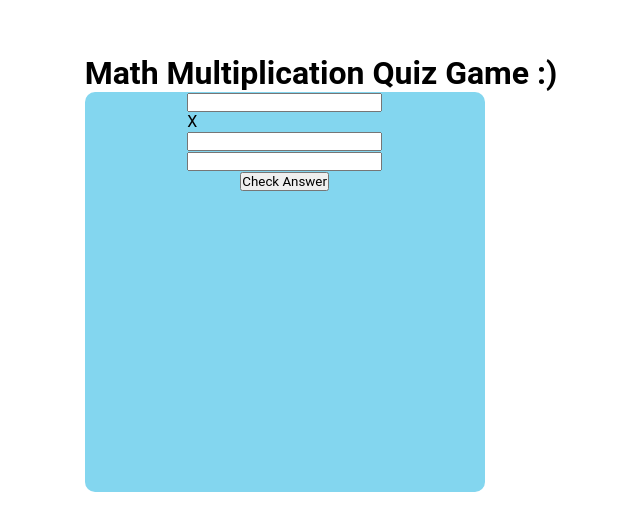
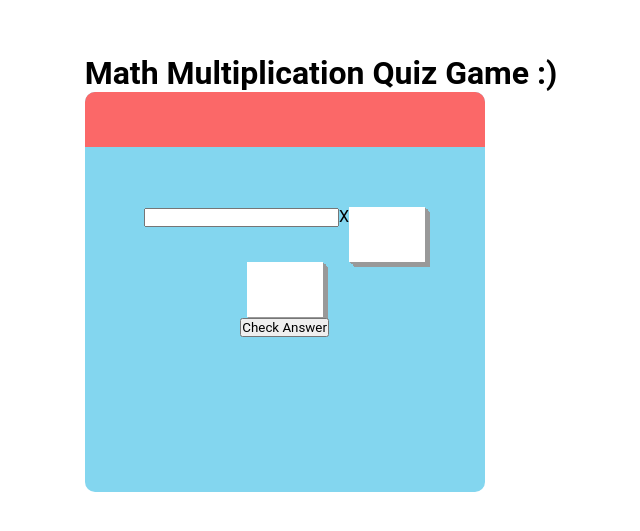
Before and after one commit to sasimapatterson/multiplication-game, a plain HTML site: page index.html in a window 1280 px wide. Shown: the part 127-658 px from the top of the page, without its empty margins (319-959 px from the left). Drawn offline with Linux system fonts and the light colour scheme.

Commit message:
Added colour and properties for .show-answer.

```diff
--- a/css/style.css
+++ b/css/style.css
@@ -22,5 +22,39 @@
   flex-direction: column;
   align-items: center;
   border-radius: 10px;
+}
 
+.show-answer {
+  width: 100%;
+  height: 55px;
+  background: #fb6868;
+  margin: 0px 0px 60px 0px;
+  border-top-right-radius: 10px;
+  border-top-left-radius: 10px;
+  display: flex;
+  justify-content: center;
+  align-items: center;
+  color:#fff;
+  font-size: 18px;
+  font-weight: 500;
 }
+
+.box1 {
+  display: flex;
+}
+
+.intext11, #intext2 {
+  width: 76px;
+  font-size: 20px;
+  font-weight: 600;
+  height: 55px;
+  padding: 0px 10px;
+  text-align: center;
+  border: none;
+  background: #fff;
+  box-shadow: 1px 1px 0px #999,
+  2px 2px 0px #999,
+  3px 2px 0px #999,
+  4px 4px 0px #999,
+  5px 5px 0px #999;
+}
```
